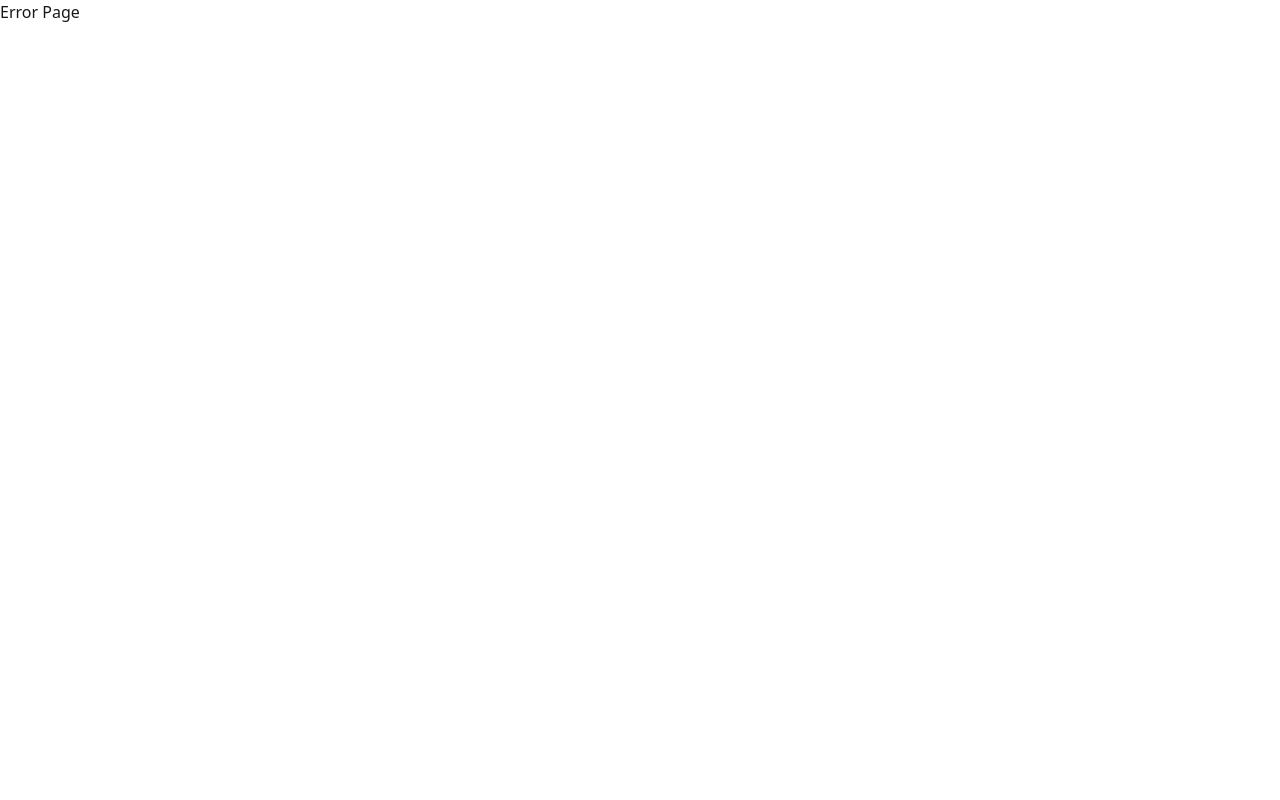
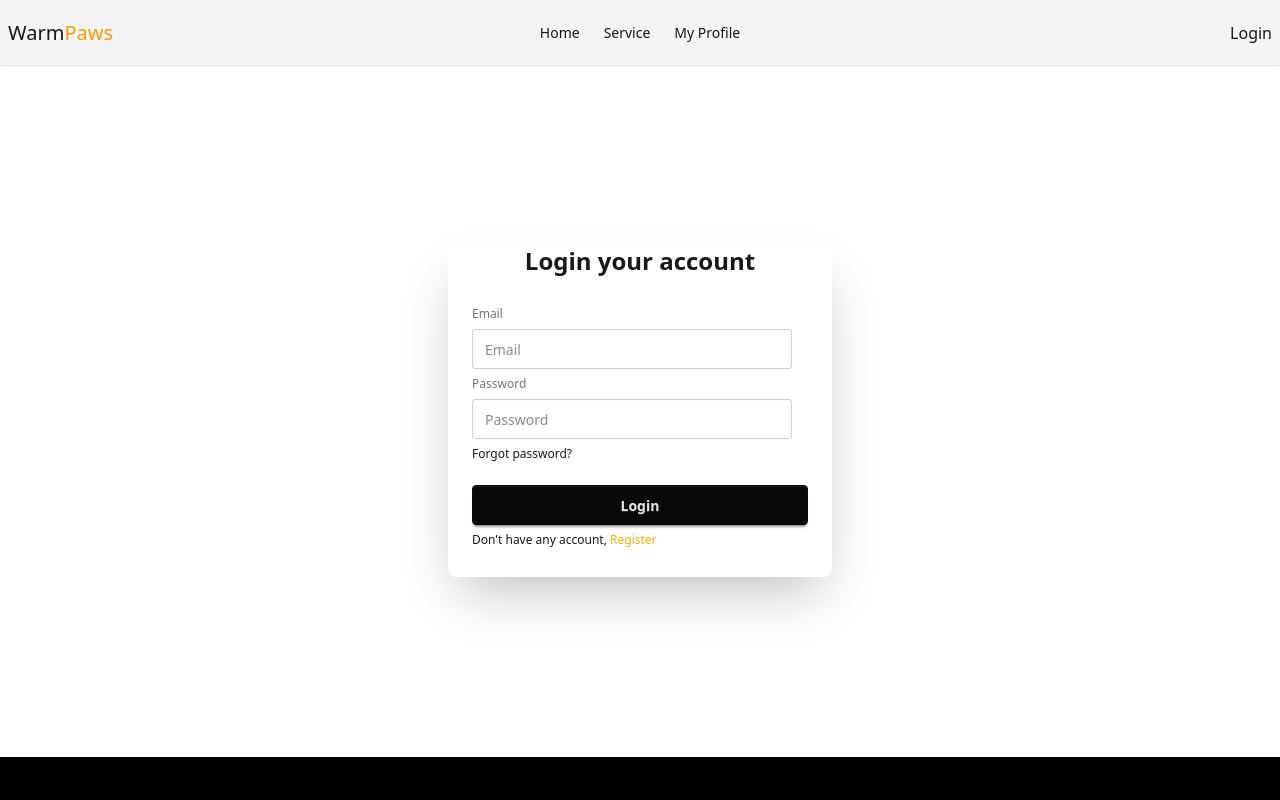
Before and after one commit to shuvoroy10/Assignment-09, a React (Vite) app: page /log-in in a window 1280 px wide. Before the commit this address had no page. Shown: the top 800 px of the page. Built offline with nearby package versions, Linux system fonts and the light colour scheme; no server answers.

Commit message:
Added log-in , log-out functionalities and ENV to hide API key

```diff
--- a/package.json
+++ b/package.json
@@ -11,6 +11,7 @@
   },
   "dependencies": {
     "@tailwindcss/vite": "^4.1.17",
+    "firebase": "^12.6.0",
     "react": "^19.2.0",
     "react-dom": "^19.2.0",
     "react-hot-toast": "^2.6.0",
--- /dev/null
+++ b/src/Components/Login/Login.jsx
@@ -0,0 +1,58 @@
+import React, { use, useState } from "react";
+import { Link, useNavigate } from "react-router";
+import { AuthContex } from "../../Contex/AuthProvider";
+
+const Login = () => {
+    const [error, setError] = useState('')
+    const {signIn} = use(AuthContex)
+    const navigate = useNavigate()
+    const handleLogIn = (e) => {
+        e.preventDefault();
+        const form = e.target;
+        const email = form.email.value;
+        const password = form.password.value;
+        console.log({email, password})
+        signIn(email, password)
+        .then((result)=>{
+            const user = result.user;
+            console.log(user)
+            navigate(`${location.state ? location.state : '/'}`)
+        })
+        .catch((error)=>{
+            const errorCode = error.code;
+            const errorMessage = error.message;
+            setError(errorCode)
+        })
+    }
+  return (
+    <div className="flex justify-center items-center my-45">
+      <div className="card bg-base-100 w-full max-w-sm shrink-0 shadow-2xl">
+        <h2 className="text-2xl font-semibold text-center">Login your account</h2>
+        <form onSubmit={handleLogIn} className="card-body">
+          <fieldset className="fieldset">
+
+            <label className="label">Email</label>
+            <input type="email" className="input" name="email" placeholder="Email" required/>
+
+            <label className="label">Password</label>
+            <input type="password" className="input" name="password" placeholder="Password" required/>
+
+            <div>
+              <a className="link link-hover">Forgot password?</a>
+            </div>
+            {error && <p className="text-red-600">{error}</p>}
+            <button type="submit" className="btn btn-neutral mt-4">Login</button>
+            <p>
+          Don't have any account,{" "}
+          <Link className="text-yellow-500" to={"/register"}>
+            Register
+          </Link>
+        </p>
+          </fieldset>
+        </form>
+      </div>
+    </div>
+  );
+};
+
+export default Login;
--- a/src/Components/Navbar/Navbar.jsx
+++ b/src/Components/Navbar/Navbar.jsx
@@ -1,7 +1,20 @@
-import React from "react";
+import React, { use } from "react";
 import { NavLink } from "react-router";
+import { AuthContex } from "../../Contex/AuthProvider";
 
 const Navbar = () => {
+  const { user, logOut } = use(AuthContex);
+  const handleLogOut = () => {
+    logOut()
+      .then(() => {
+        // Sign-out successful.
+        alert("sdsd");
+      })
+      .catch((error) => {
+        // An error happened.
+        alert(error);
+      });
+  };
   return (
     <div className=" bg-gray-100 shadow-sm ">
       <div className="navbar container mx-auto">
@@ -41,7 +54,7 @@ const Navbar = () => {
           </div>
 
           <a href="/" className="flex items-center text-xl">
-            WarmPaws
+            Warm<span className="text-amber-500">Paws</span>
           </a>
         </div>
         <div className="navbar-center hidden lg:flex">
@@ -58,7 +71,18 @@ const Navbar = () => {
           </ul>
         </div>
         <div className="navbar-end">
-          <img src="" alt="" />
+          {user ? (
+            <div className="flex gap-2">
+              <img
+                className="w-[50px] h-[50px] rounded-[50%] border-[3px] border-red-600"
+                src={user.photoURL}
+                alt={user.displayName}
+              />
+              <button onClick={handleLogOut}>LogOut</button>
+            </div>
+          ) : (
+            <NavLink to="/log-in">Login</NavLink>
+          )}
         </div>
       </div>
     </div>
--- /dev/null
+++ b/src/Components/Register/Register.jsx
@@ -0,0 +1,67 @@
+import React, { use } from 'react';
+import { Link, useNavigate } from 'react-router';
+import { AuthContex } from '../../Contex/AuthProvider';
+
+const Register = () => {
+    const {createUser, setUser, updateUser} = use(AuthContex)
+    const navigate = useNavigate();
+    const handleRegister = (e) => {
+        e.preventDefault();
+        // console.log(e.target);
+        const form = e.target;
+        const name = form.name.value;
+        const url = form.url.value;
+        const email = form.email.value;
+        const password = form.password.value;
+        // console.log({name, url, email, password})
+        createUser(email, password)
+        .then((result)=>{
+            const user = result.user;
+            updateUser({displayName: name, photoURL: url})
+            .then(()=>{
+                setUser({...user, displayName: name, photoURL: url})
+navigate('/')
+            })
+            .catch((error)=>{
+              console.log(error)
+              setUser(user)
+            })
+            // console.log(user)
+        })
+        .catch((error)=>{
+            const errorMessage = error.message;
+            alert(errorMessage)
+        })
+    }
+    return (
+        <div className="flex justify-center items-center my-45">
+      <div className="card bg-base-100 w-full max-w-sm shrink-0 shadow-2xl">
+        <h2 className="text-2xl font-semibold text-center">Login your account</h2>
+        <form onSubmit={handleRegister} className="card-body">
+          <fieldset className="fieldset">
+            <label className="label">Name</label>
+            <input type="text" className="input" name='name' placeholder="Name" required/>
+            <label className="label">Photo URL</label>
+            <input type="text" className="input" name='url' placeholder="Photo URL" required/>
+            <label className="label">Email</label>
+            <input type="email" className="input" name='email' placeholder="Email" required/>
+            <label className="label">Password</label>
+            <input type="password" className="input" name='password' placeholder="Password" required/>
+            <div>
+              <a className="link link-hover">Forgot password?</a>
+            </div>
+            <button className="btn btn-neutral mt-4">Login</button>
+            <p>
+          Already have an account?,{" "}
+          <Link className="text-yellow-500" to={"/log-in"}>
+            Login
+          </Link>
+        </p>
+          </fieldset>
+        </form>
+      </div>
+    </div>
+    );
+};
+
+export default Register;
--- /dev/null
+++ b/src/Contex/AuthProvider.jsx
@@ -0,0 +1,47 @@
+import React, { createContext, useEffect, useState } from 'react';
+import app from '../firebase/firebase.config';
+import { createUserWithEmailAndPassword, getAuth, onAuthStateChanged, signInWithEmailAndPassword, signOut, updateProfile } from "firebase/auth";
+// eslint-disable-next-line react-refresh/only-export-components
+export const AuthContex = createContext();
+
+const auth = getAuth(app);
+const AuthProvider = ({children}) => {
+    const [user, setUser] = useState(null);
+const [loading, setLoading] = useState(true);
+    const createUser = (email, password) => {
+        setLoading(true)
+        return createUserWithEmailAndPassword(auth, email, password)
+    }
+
+const signIn = (email, password) => {
+    setLoading(true)
+    return signInWithEmailAndPassword(auth, email, password)
+}
+
+const updateUser = (updatedData) => {
+    return updateProfile(auth.currentUser, updatedData)
+}
+
+const logOut = () => {
+    return signOut(auth);
+}
+
+    useEffect(()=>{
+       const unSubscribe = onAuthStateChanged(auth, (currentUser)=>{
+            setUser(currentUser)
+            setLoading(false)
+        })
+        return ()=>{
+            unSubscribe()
+        }
+    },[])
+    const authData = {
+        user, setUser, createUser, logOut, signIn, loading, setLoading, updateUser
+    }
+    // console.log(user)
+    return (
+        <AuthContex value={authData}>{children}</AuthContex>
+    );
+};
+
+export default AuthProvider;
--- /dev/null
+++ b/src/Contex/PrivateRoute.jsx
@@ -0,0 +1,20 @@
+import React, { use } from 'react';
+import { AuthContex } from './AuthProvider';
+import { Navigate, useLocation } from 'react-router';
+import Loading from '../Pages/Loading/Loading';
+
+const PrivateRoute = ({children}) => {
+    const {user, loading} = use(AuthContex)
+const location = useLocation();
+// console.log(location)
+
+    if(loading){
+        return <Loading></Loading>
+    }
+    if(user && user?.email){
+        return children;
+    }
+    return <Navigate state={location.pathname} to={'/log-in'}></Navigate>
+};
+
+export default PrivateRoute;
--- /dev/null
+++ b/src/Pages/Loading/Loading.jsx
@@ -0,0 +1,11 @@
+import React from 'react';
+
+const Loading = () => {
+    return (
+        <div className='min-h-screen flex justify-center items-center'>
+            <span className="loading loading-dots loading-xl"></span>
+        </div>
+    );
+};
+
+export default Loading;
--- a/src/Route/Router.jsx
+++ b/src/Route/Router.jsx
@@ -1,39 +1,56 @@
-import React from 'react';
-import { createBrowserRouter } from 'react-router';
-import App from '../App';
-import ErrorPage from '../Pages/ErrorPage.jsx/ErrorPage';
-import Home from '../Pages/Home/Home';
-import Service from '../Pages/Service/Service';
-import MyProfile from '../Pages/MyProfile/MyProfile';
-import ServiceDetails from '../Pages/ServiceDetails/ServiceDetails';
+import React from "react";
+import { createBrowserRouter } from "react-router";
+import App from "../App";
+import ErrorPage from "../Pages/ErrorPage.jsx/ErrorPage";
+import Home from "../Pages/Home/Home";
+import Service from "../Pages/Service/Service";
+import MyProfile from "../Pages/MyProfile/MyProfile";
+import ServiceDetails from "../Pages/ServiceDetails/ServiceDetails";
+import Login from "../Components/Login/Login";
+import Register from "../Components/Register/Register";
+import PrivateRoute from "../Contex/PrivateRoute";
+import Loading from "../Pages/Loading/Loading";
 
 const Router = createBrowserRouter([
   {
-        path: '/',
-        errorElement: <ErrorPage/>,
+    path: "/",
+    errorElement: <ErrorPage />,
     Component: App,
-        children:[
+    children: [
       {
         index: true,
         Component: Home,
-                loader: ()=>fetch('/ServiceDetails.json')
+        loader: () => fetch("/ServiceDetails.json"),
+        hydrateFallbackElement: <Loading></Loading>
       },
       {
-                path: 'service',
+        path: "service",
         Component: Service,
-                loader: ()=>fetch('/ServiceDetails.json')
+        loader: () => fetch("/ServiceDetails.json"),
+        hydrateFallbackElement: <Loading></Loading>
       },
       {
-                path: 'my-profile',
-                Component: MyProfile
+        path: "my-profile",
+        Component: MyProfile,
       },
       {
-            path: '/service-details/:id',
-            Component: ServiceDetails,
-            loader: ()=>fetch('/ServiceDetails.json')
+        path: "/service-details/:id",
+        element: <PrivateRoute>
+            <ServiceDetails></ServiceDetails>
+        </PrivateRoute>,
+        loader: () => fetch("/ServiceDetails.json"),
+        hydrateFallbackElement: <Loading></Loading>
       },
-        ]
+      {
+        path: "log-in",
+        Component: Login,
+      },
+      {
+        path: 'register',
+        Component: Register
       }
-])
+    ],
+  },
+]);
 
 export default Router;
--- /dev/null
+++ b/src/firebase/firebase.config.js
@@ -0,0 +1,18 @@
+// Import the functions you need from the SDKs you need
+import { initializeApp } from "firebase/app";
+// TODO: Add SDKs for Firebase products that you want to use
+// https://firebase.google.com/docs/web/setup#available-libraries
+
+// Your web app's Firebase configuration
+const firebaseConfig = {
+  apiKey:import.meta.env.VITE_apiKey,
+  authDomain:import.meta.env.VITE_authDomain,
+  projectId:import.meta.env.VITE_projectId,
+  storageBucket:import.meta.env.VITE_storageBucket,
+  messagingSenderId:import.meta.env.VITE_messagingSenderId,
+  appId:import.meta.env.VITE_appId,
+};
+
+// Initialize Firebase
+const app = initializeApp(firebaseConfig);
+export default app;
--- a/src/main.jsx
+++ b/src/main.jsx
@@ -4,9 +4,12 @@ import './index.css'
 import App from './App.jsx'
 import { RouterProvider } from 'react-router'
 import Router from './Route/Router.jsx'
+import AuthProvider from './Contex/AuthProvider.jsx'
 
 createRoot(document.getElementById('root')).render(
   <StrictMode>
-    <RouterProvider router={Router}></RouterProvider>
+    <AuthProvider>
+      <RouterProvider router={Router}></RouterProvider>
+    </AuthProvider>
   </StrictMode>,
 )
```
Also changed, not shown: src/Contex/AuthContex.jsx (added), 1 other file (tests, documents, lock files or other folders). Lines whose indentation alone changed are shown as unchanged.
